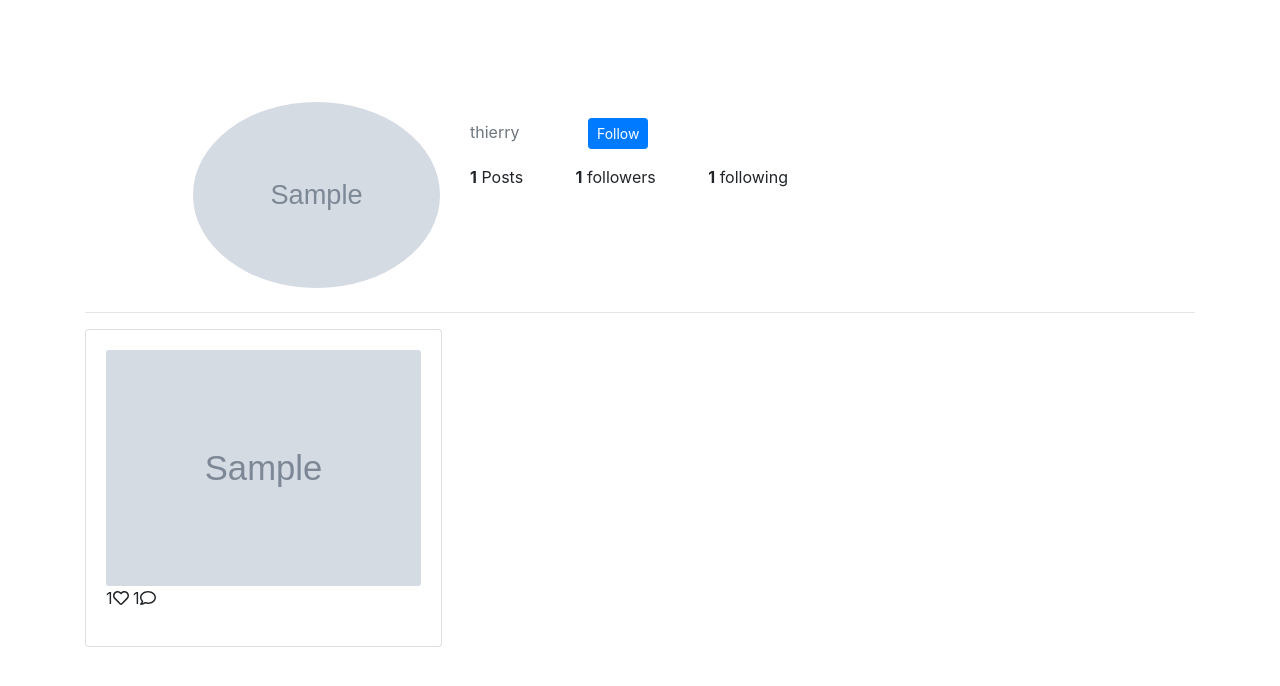
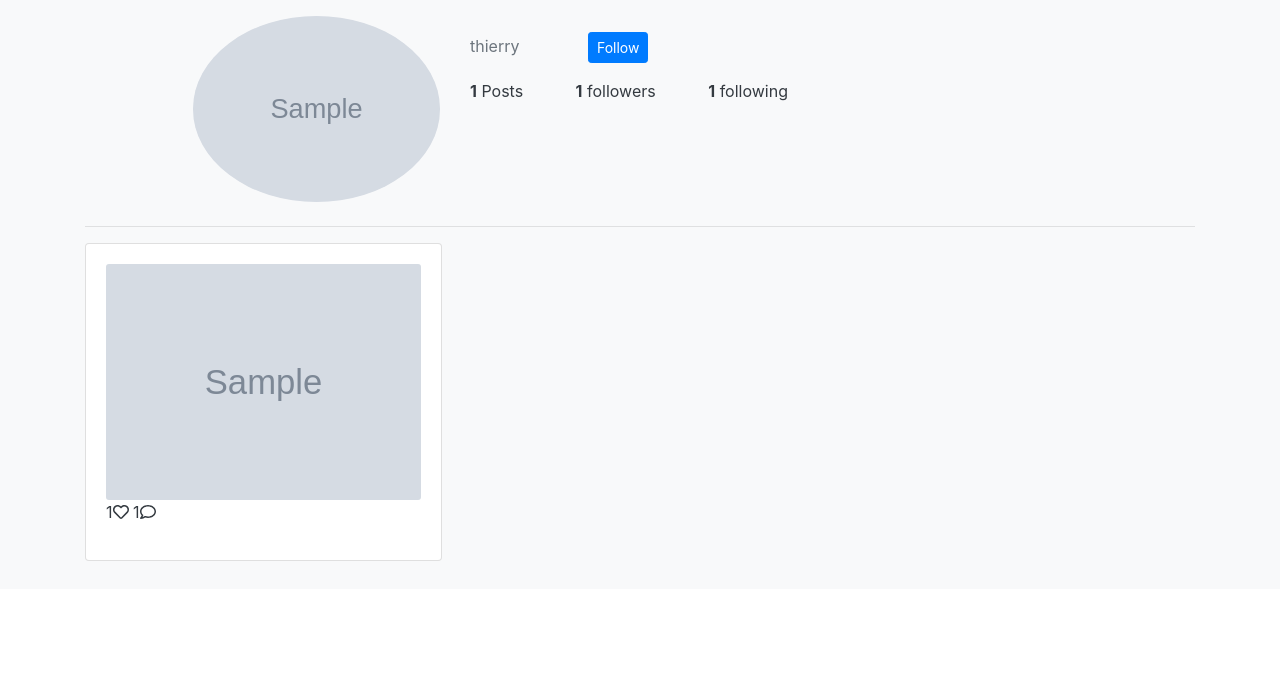
Before and after one commit to mugisha-thierry/instagram, a Django app: template app/templates/user_profile.html in a window 1280 px wide. Shown: the part 61-747 px from the top of the page. Run offline with Django 3.2, Linux system fonts and the light colour scheme; the template is opened without the code that fills it: values that come from a table or form of the project are taken from there, others are empty; data comes from the database, SQL or seed files in the repository; tables that the repository leaves empty hold one stand-in row (values such as "Sample post"); grey boxes marked "Sample" are stand-in pictures; some libraries are stand-ins or nearby versions.

Commit message:
Created a profile page

```diff
--- a/app/templates/user_profile.html
+++ b/app/templates/user_profile.html
@@ -1,7 +1,8 @@
 {% extends 'base.html' %}
 {% load crispy_forms_tags %}
 {% block content %}
-<div class="container" style="margin-top:8%">
+<div class="p-3 mb-2 bg-light text-dark">
+<div class="container">
     <div class="content-section">
         <div class="media">
             <div class="container">
@@ -57,5 +58,6 @@
         {% endfor %}
     </div>
 </div>
+</div>
 
 {% endblock %}
```
